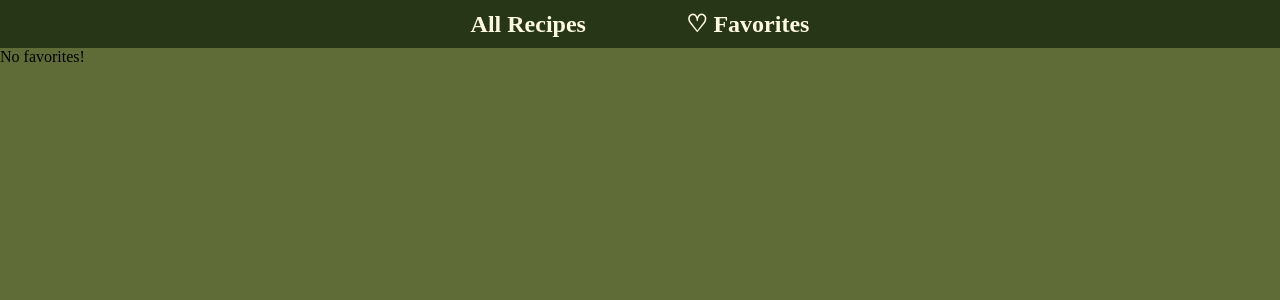
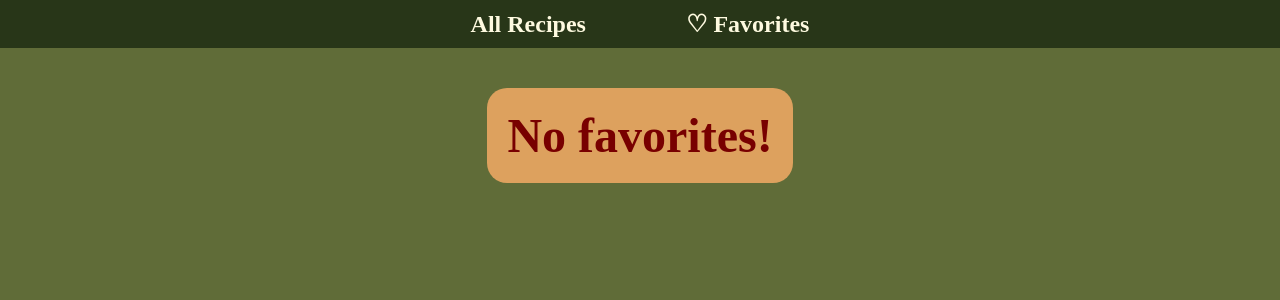
Before and after one commit to coolzacode/recipe-book, a React (Vite) app: page /favorites in a window 1280 px wide. Shown: the top 300 px of the page. Built offline with nearby package versions, Linux system fonts and the light colour scheme.

Commit message:
update favorites styles

```diff
--- a/src/pages/Favorites.jsx
+++ b/src/pages/Favorites.jsx
@@ -1,20 +1,21 @@
 import Recipes from '../recipes.json'
 import Cards from '../components/Cards';
+import '../styles/favorites.css';
 
 function Favorites({ favorites, setFavorites }) {
   const favoriteRecipes = Recipes.filter(recipe => favorites.includes(recipe.id));
 
   return (
-    <>
+    <main className="fav-main">
       {favoriteRecipes.length > 0 ? (
         favoriteRecipes.map((recipe) => (
         <Cards recipe={recipe} favorites={favorites} setFavorites={setFavorites} key={recipe.id} />
       ))) : (
-        <div>
-        No favorites!
-      </div>
+        <div className="fav-none">
+          No favorites!
+        </div>
       )}
-    </>
+    </main>
   )
 }
 
--- /dev/null
+++ b/src/styles/favorites.css
@@ -0,0 +1,14 @@
+.fav-main {
+  display: grid;
+  grid-template-columns: .5fr;
+  place-content: center;
+}
+
+.fav-none {
+  font-size: 48px;
+  font-weight: 800;
+  color: #780000;
+  background-color: #dda15e;
+  padding: 20px;
+  border-radius: 20px;
+}
```
